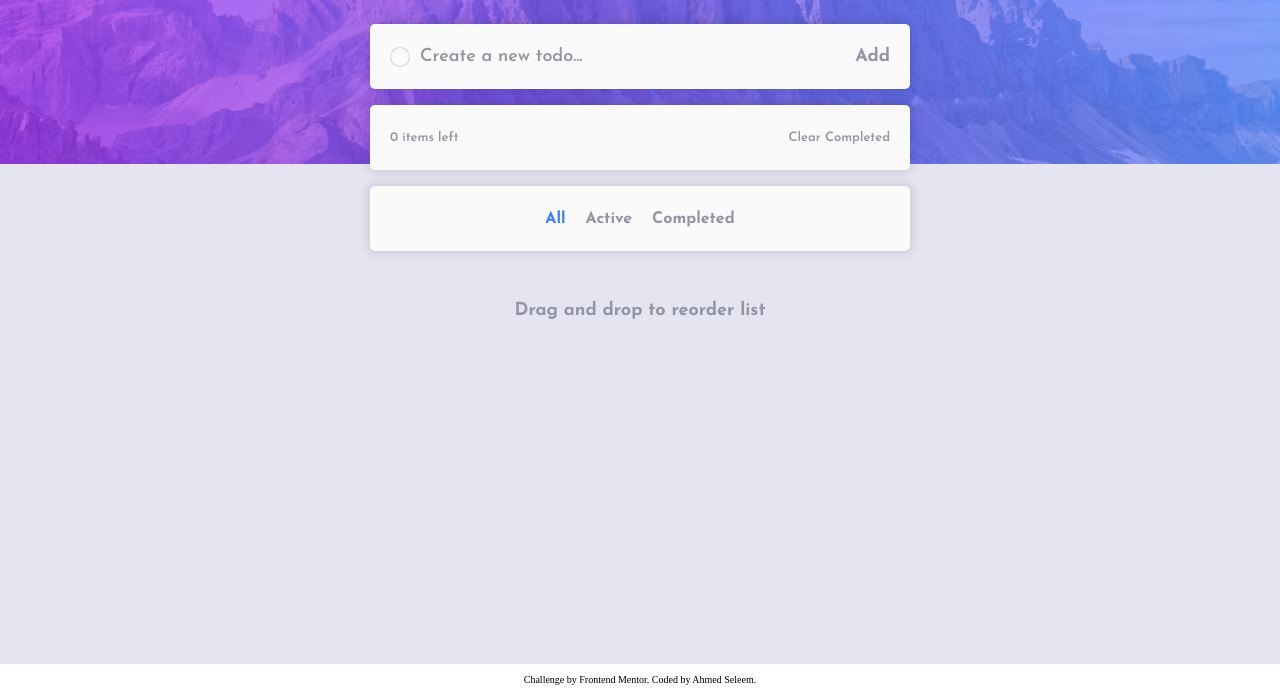
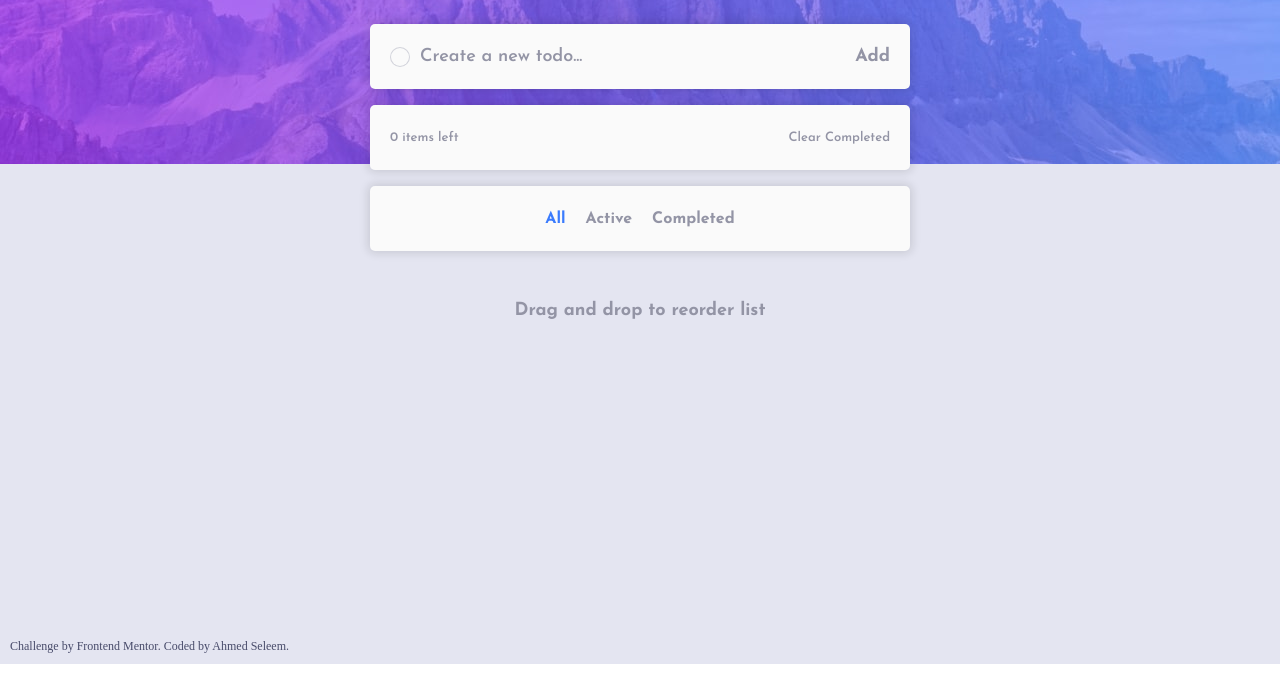
Before and after one commit to Ahmed-Seleem01/todo-app, a website built with Vite: page index.html in a window 1280 px wide. Shown: the part 136-831 px from the top of the page. After the commit the page ends 800 px from the top, so only its background shows below. Built offline with nearby package versions, Linux system fonts and the light colour scheme.

Commit message:
Adjust the attribution link and color

```diff
--- a/index.html
+++ b/index.html
@@ -63,7 +63,10 @@
       Challenge by
       <a href="https://www.frontendmentor.io?ref=challenge" target="_blank"
         >Frontend Mentor</a
-      >. Coded by <a href="#">Ahmed Seleem</a>.
+      >. Coded by
+      <a href="https://www.frontendmentor.io/profile/Ahmed-Seleem01"
+        >Ahmed Seleem</a
+      >.
     </div>
 
     <script src="./scripts/index.js" type="module"></script>
--- a/styles/_footer.scss
+++ b/styles/_footer.scss
@@ -8,4 +8,14 @@
   text-align: center;
   margin: 0 auto;
   padding: 1rem;
+  position: absolute;
+  // color: var(--very-dark-desaturated-blue);
+  color: var(--very-dark-grayish-blue);
+  font-size: 1.2rem;
 }
+
+html:has(.container--isDark) {
+  .attribution {
+    color: var(--very-light-gray);
+  }
+}
--- a/styles/_global.scss
+++ b/styles/_global.scss
@@ -2,6 +2,9 @@ html {
   font-size: 62.5%;
 }
 
+body{
+  position: relative;
+}
 *,
 *:before,
 *:after {
```
